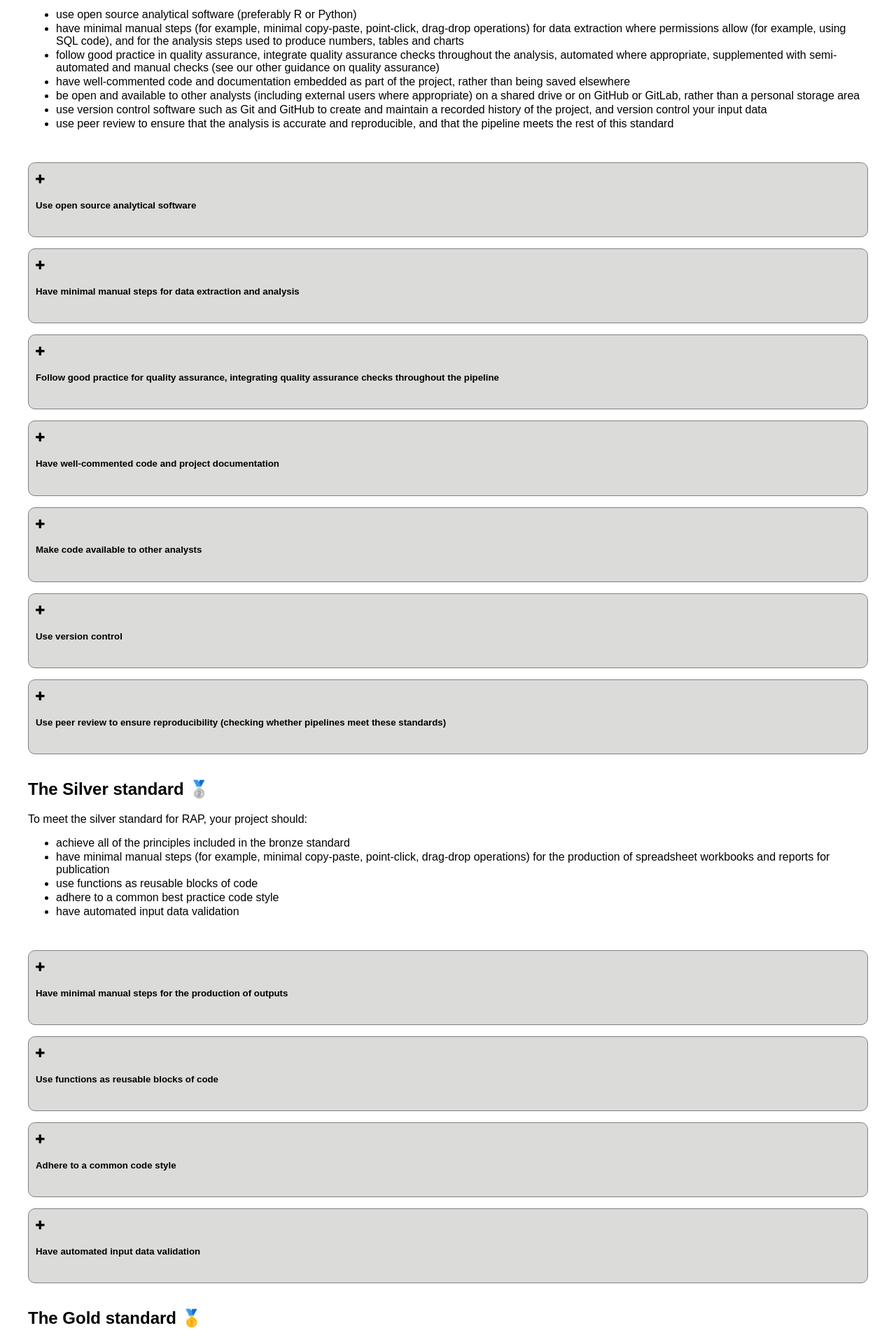
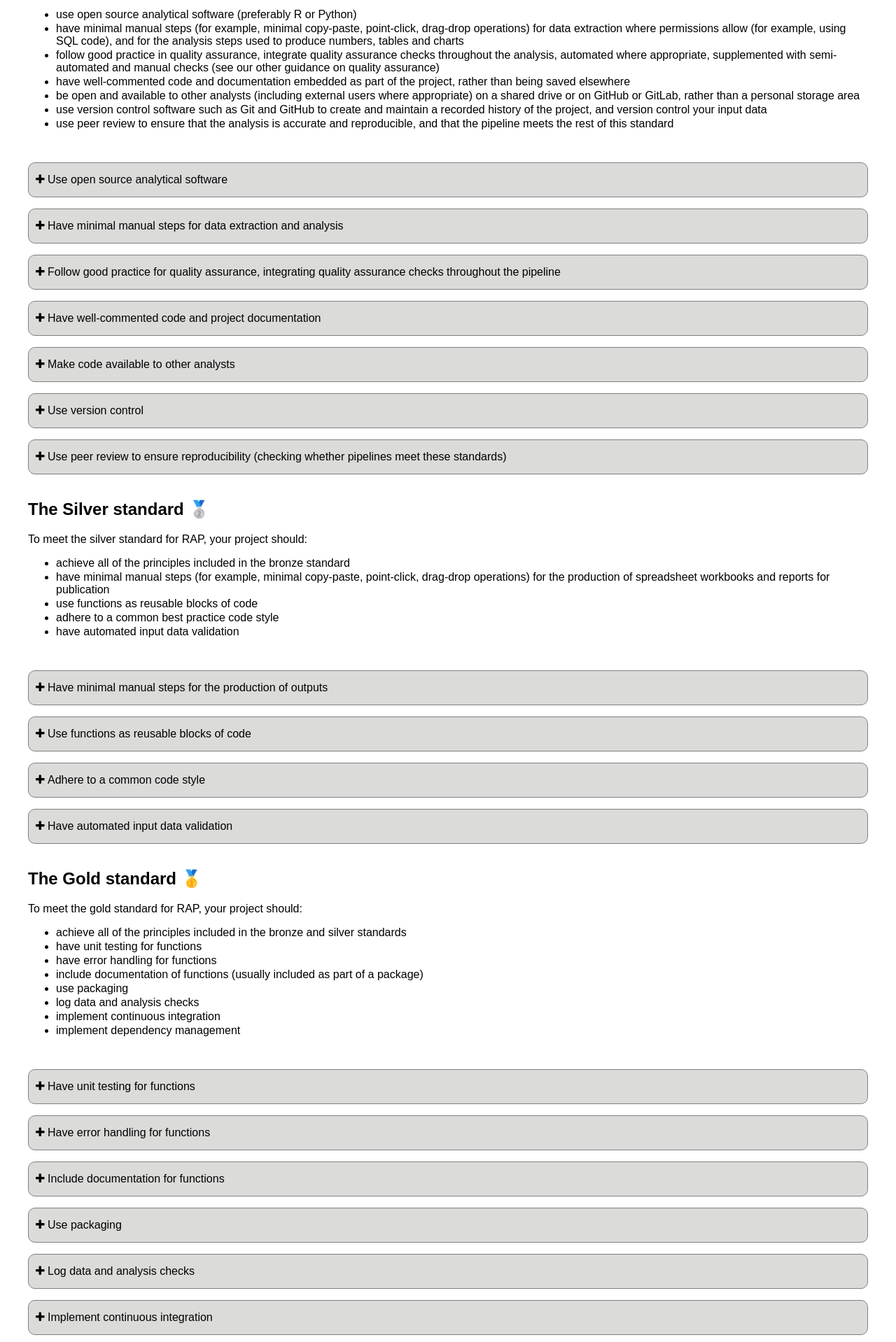
Before and after one commit to BenCuff/github-pages-test, a Jekyll site: the page built from docs/rap-framework.md, in a window 1280 px wide. Shown: the part 1230-3148 px from the top of the page at 70% size. Built offline with Jekyll 4.4.1, drawn with Linux system fonts in a browser that asks for light colours.

Commit message:
Marked up expandable section titles

```diff
--- a/docs/assets/styles.css
+++ b/docs/assets/styles.css
@@ -158,6 +158,14 @@ blockquote>h2:first-of-type, blockquote>h3:first-of-type, blockquote>h4:first-of
   background: #dbdbda;
 }
 
+.expandable-header h5{
+  display: inline-block;
+  margin: 0;
+  margin-block-start: 0;
+  font-size: medium;
+  font-weight: normal;
+}
+
 .expandable-header:focus {
   outline: 1px solid;
   outline-offset: 1px;
```
